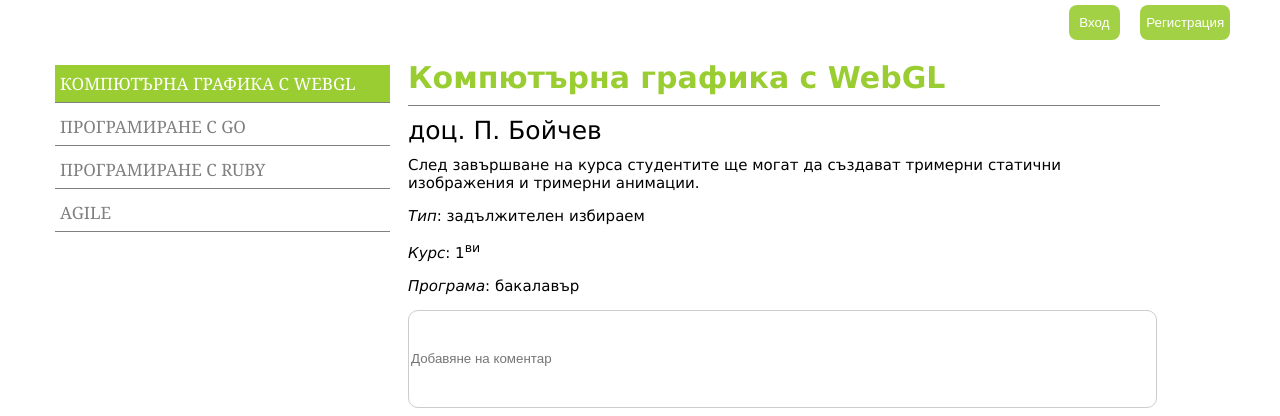
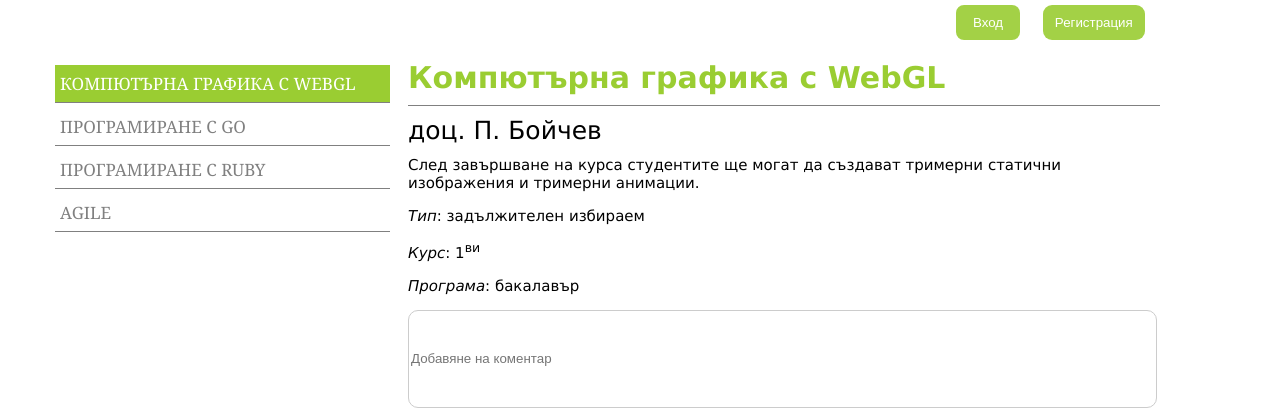
Before and after one commit to ElenaR1/PHP, a PHP site: page / in a window 1280 px wide. Shown: the top 416 px of the page. Run offline with PHP 8.4, Linux system fonts and the light colour scheme.

Commit message:
Update style.css

```diff
--- a/css/style.css
+++ b/css/style.css
@@ -175,10 +175,10 @@
     padding-left: 2px;
     border: none;
     cursor: pointer;
-    width: 4%;
+    width: 5%;
     opacity: 0.9;
 	position: absolute;
-	right: 160px;
+	right: 260px;
 	top: 5px;
 	border-radius: 8px;
 
@@ -187,30 +187,17 @@
     background-color: yellowgreen;
     color: white;
     padding-top: 10px;
-    padding-right: 2px;
+    padding-right: 4px;
     padding-bottom: 10px;
-    padding-left: 2px;
+    padding-left: 4px;
     border: none;
     cursor: pointer;
-    width: 7%;
+    width: 8%;
     opacity: 0.9;
 	position: absolute;
-	right: 50px;
+	right: 135px;
 	top: 5px;
-	border-radius: 8px;
-}
-.registerbtn2 {
-    background-color: yellowgreen;
-	 border: 3px solid white;
-    color: white;
-    padding-top: 10px;
-    padding-right: 0px;
-    padding-bottom: 10px;
-    padding-left: 0px;
-	float: right;
-    cursor: pointer;
-    width: 7%;
-    opacity: 0.9;
+	border-radius: 9px;
 }
 
 ul{
```
